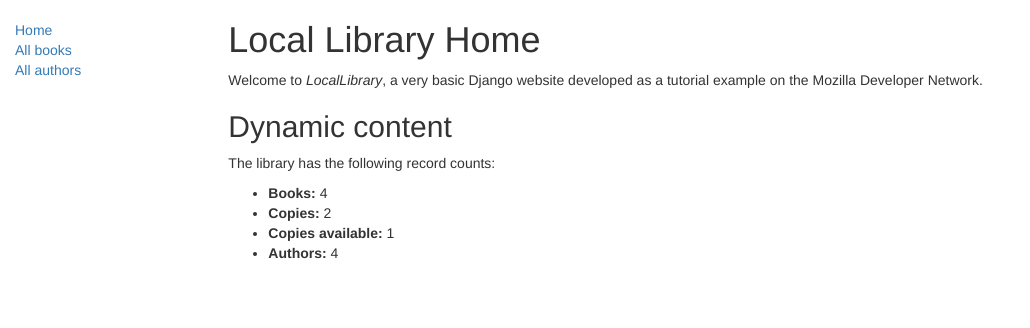
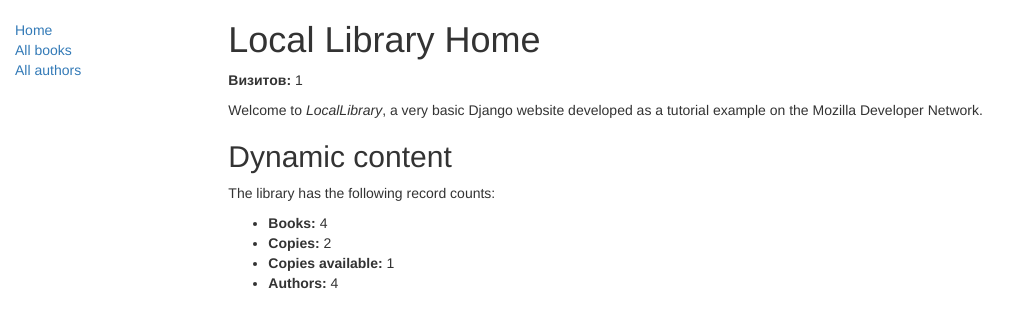
Before and after one commit to mineevburyat/django, a Django app: page /library/ in a window 1280 px wide. Shown: the top 328 px of the page, without its empty margins (0-1030 px from the left). Run offline with Django 4.2, Linux system fonts and the light colour scheme; data comes from the database, SQL or seed files in the repository; both versions use the stored data as it was after the commit; some libraries are stand-ins or nearby versions.

Commit message:
session and num_visits

```diff
--- a/library/libcatalog/templates/index.html
+++ b/library/libcatalog/templates/index.html
@@ -4,7 +4,7 @@
 {% endblock %}
 {% block content %}
 <h1>Local Library Home</h1>
-
+<p><strong>Визитов: </strong>{{num_visits}}</p>
   <p>Welcome to <em>LocalLibrary</em>, a very basic Django website developed as a tutorial example on the Mozilla Developer Network.</p>
 
 <h2>Dynamic content</h2>
--- a/library/libcatalog/views.py
+++ b/library/libcatalog/views.py
@@ -14,7 +14,9 @@ def index(request):
     # Доступные книги (статус = 'a')
     num_instances_available=BookInstance.objects.filter(status__exact='a').count()
     num_authors=Author.objects.count()  # Метод 'all()' применён по умолчанию.
-
+     # Number of visits to this view, as counted in the session variable.
+    num_visits=request.session.get('num_visits', 1)
+    request.session['num_visits'] = num_visits+1
     # Отрисовка HTML-шаблона index.html с данными внутри
     # переменной контекста context
     return render(
@@ -23,7 +25,8 @@ def index(request):
         context={'num_books':num_books,
                  'num_instances':num_instances,
                  'num_instances_available':num_instances_available,
-                 'num_authors':num_authors},
+                 'num_authors':num_authors,
+                 'num_visits': num_visits},
     )
 
 class BookListView(generic.ListView):
```
Also changed, not shown: library/db.sqlite3.
